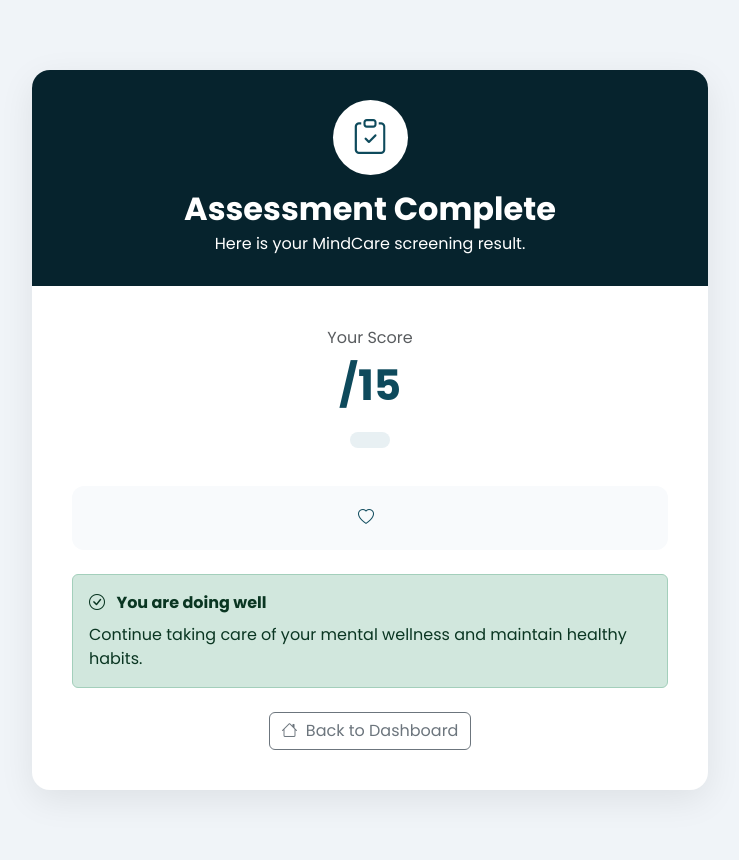
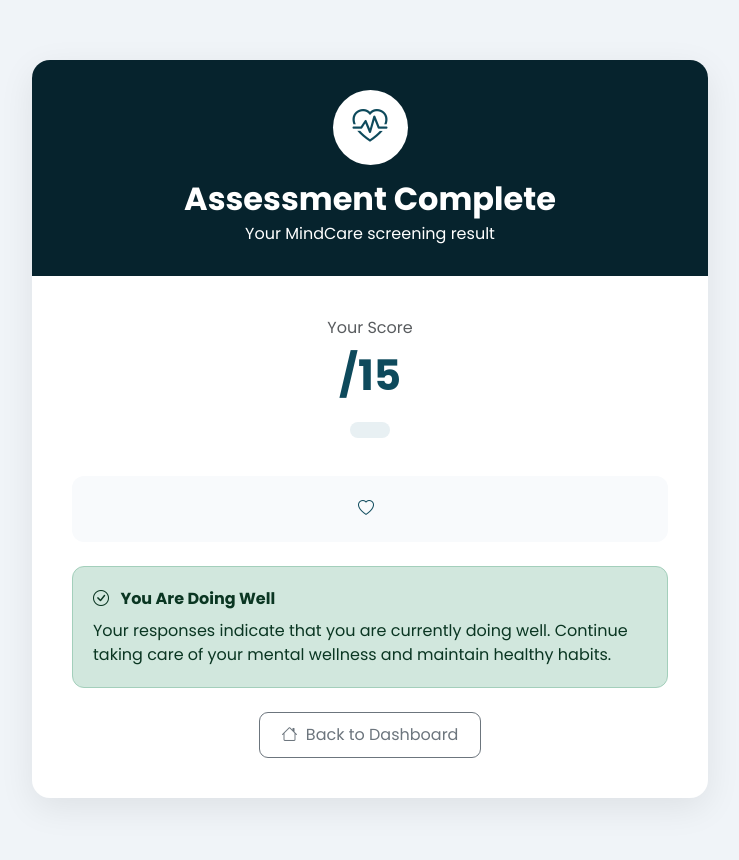
Before and after one commit to Chauhan-Alfiya/MainCare, a Flask app: template templates/assessment_result.html in a window 1280 px wide. Shown: the whole page, without its empty margins (270-1009 px from the left). After the commit the page ends 801 px from the top, so only its background shows below. Run offline with Flask 3, Linux system fonts and the light colour scheme; the template is opened without the code that fills it, so the values that code supplies are empty.

Commit message:
assessmnet update

```diff
--- a/templates/assessment_result.html
+++ b/templates/assessment_result.html
@@ -10,14 +10,17 @@
 
     <title>Assessment Result | MindCare</title>
 
+    <!-- Bootstrap -->
     <link
         href="https://cdn.jsdelivr.net/npm/bootstrap@5.3.3/dist/css/bootstrap.min.css"
         rel="stylesheet">
 
+    <!-- Bootstrap Icons -->
     <link
         href="https://cdn.jsdelivr.net/npm/bootstrap-icons@1.11.3/font/bootstrap-icons.css"
         rel="stylesheet">
 
+    <!-- Poppins -->
     <link
         href="https://fonts.googleapis.com/css2?family=Poppins:wght@400;500;600;700&display=swap"
         rel="stylesheet">
@@ -26,96 +29,83 @@
     <style>
 
         body {
-
             background: #f0f4f8;
-
             font-family: "Poppins", sans-serif;
-
         }
 
 
+        /* MAIN CONTAINER */
+
         .result-container {
-
             max-width: 700px;
-
-            margin: 70px auto;
-
+            margin: 60px auto;
         }
 
 
+        /* CARD */
+
         .result-card {
-
-            background: white;
-
+            background: #ffffff;
             border-radius: 18px;
-
             box-shadow: 0 10px 35px rgba(0,0,0,0.08);
-
             overflow: hidden;
-
         }
 
 
+        /* HEADER */
+
         .result-header {
-
             background: #06232d;
-
             color: white;
-
             padding: 30px;
-
             text-align: center;
-
         }
 
 
         .result-icon {
-
             width: 75px;
-
             height: 75px;
 
             border-radius: 50%;
 
             background: white;
-
             color: #0e4a5c;
 
             display: flex;
-
             align-items: center;
-
             justify-content: center;
 
             margin: 0 auto 15px;
 
             font-size: 35px;
-
         }
 
 
-        .result-body {
-
-            padding: 40px;
-
-            text-align: center;
-
+        .result-header h2 {
+            font-weight: 700;
         }
 
 
-        .score {
+        /* BODY */
 
-            font-size: 42px;
-
-            font-weight: 700;
-
-            color: #0e4a5c;
-
+        .result-body {
+            padding: 40px;
+            text-align: center;
         }
 
 
+        /* SCORE */
+
+        .score {
+            font-size: 42px;
+            font-weight: 700;
+            color: #0e4a5c;
+        }
+
+
+        /* RISK */
+
         .risk {
-
             display: inline-block;
 
             padding: 8px 20px;
@@ -123,18 +113,17 @@
             border-radius: 30px;
 
             background: #e8f0f3;
-
             color: #0e4a5c;
 
             font-weight: 600;
 
             margin: 15px 0;
-
         }
 
 
+        /* RECOMMENDATION */
+
         .recommendation {
-
             background: #f8fafc;
 
             border-radius: 12px;
@@ -143,11 +132,29 @@
 
             color: #475569;
 
+            line-height: 1.6;
         }
 
 
+        /* SUPPORT BOX */
+
+        .support-box {
+            border-radius: 12px;
+            padding: 20px;
+        }
+
+
+        /* HEALTHY BOX */
+
+        .healthy-box {
+            border-radius: 12px;
+            padding: 20px;
+        }
+
+
+        /* MAIN BUTTON */
+
         .btn-main {
-
             background: #0e4a5c;
 
             color: white;
@@ -160,14 +167,43 @@
 
             font-weight: 600;
 
+            transition: 0.2s;
         }
 
 
         .btn-main:hover {
+            background: #06232d;
+            color: white;
+        }
 
-            background: #06232d;
 
-            color: white;
+        /* DASHBOARD BUTTON */
+
+        .dashboard-btn {
+            border-radius: 9px;
+            padding: 10px 22px;
+        }
+
+
+        /* MOBILE */
+
+        @media (max-width: 576px) {
+
+            .result-container {
+                margin: 25px auto;
+            }
+
+            .result-body {
+                padding: 25px 20px;
+            }
+
+            .result-header {
+                padding: 25px 20px;
+            }
+
+            .score {
+                font-size: 36px;
+            }
 
         }
 
@@ -185,17 +221,29 @@
     <div class="result-card">
 
 
+        <!-- ========================================= -->
+        <!-- HEADER -->
+        <!-- ========================================= -->
+
         <div class="result-header">
 
 
             <div class="result-icon">
 
-                <i class="bi bi-clipboard-check"></i>
+                {% if support_required %}
+
+                    <i class="bi bi-chat-heart"></i>
+
+                {% else %}
+
+                    <i class="bi bi-heart-pulse"></i>
+
+                {% endif %}
 
             </div>
 
 
-            <h2 class="fw-bold mb-1">
+            <h2 class="mb-1">
 
                 Assessment Complete
 
@@ -204,7 +252,7 @@
 
             <p class="mb-0">
 
-                Here is your MindCare screening result.
+                Your MindCare screening result
 
             </p>
 
@@ -212,8 +260,15 @@
         </div>
 
 
+
+        <!-- ========================================= -->
+        <!-- BODY -->
+        <!-- ========================================= -->
+
         <div class="result-body">
 
+
+            <!-- SCORE TITLE -->
 
             <p class="text-muted mb-1">
 
@@ -222,12 +277,16 @@
             </p>
 
 
+            <!-- SCORE -->
+
             <div class="score">
 
                 {{ score }}/15
 
             </div>
 
+
+            <!-- RISK LEVEL -->
 
             <div class="risk">
 
@@ -236,71 +295,140 @@
             </div>
 
 
+
+            <!-- ========================================= -->
+            <!-- RECOMMENDATION -->
+            <!-- ========================================= -->
+
             <div class="recommendation mt-3 mb-4">
+
 
                 <i class="bi bi-heart me-2"
                    style="color:#0e4a5c;"></i>
 
+
                 {{ recommendation }}
+
 
             </div>
 
 
+
+            <!-- ================================================= -->
+            <!-- SUPPORT REQUIRED -->
+            <!-- SCORE 5 - 15 -->
+            <!-- ================================================= -->
+
             {% if support_required %}
 
-    <div class="alert alert-warning text-start">
+
+                <div class="alert alert-warning text-start support-box">
+
 
                     <strong>
+
                         <i class="bi bi-chat-heart me-2"></i>
+
                         Counsellor Support Recommended
+
                     </strong>
 
+
                     <p class="mb-0 mt-2">
-            Your assessment score suggests that speaking
+
+                        Your responses suggest that talking
                         with a counsellor may be helpful.
+
+                        You can choose a counsellor and start
+                        a private chat before booking an appointment.
+
                     </p>
 
+
                 </div>
+
+
+
+                <!-- CHOOSE COUNSELLOR -->
+
+                <div class="mt-3">
+
 
                     <a
                         href="{{ url_for('counsellors') }}"
                         class="btn btn-main">
 
+
                         <i class="bi bi-person-heart me-2"></i>
-        Find a Counsellor
+
+
+                        Choose Counsellor
+
 
                     </a>
 
+
+                </div>
+
+
+            <!-- ================================================= -->
+            <!-- HEALTHY -->
+            <!-- SCORE 0 - 4 -->
+            <!-- ================================================= -->
+
             {% else %}
 
-    <div class="alert alert-success text-start">
+
+                <div class="alert alert-success text-start healthy-box">
+
 
                     <strong>
+
                         <i class="bi bi-check-circle me-2"></i>
-            You are doing well
+
+                        You Are Doing Well
+
                     </strong>
 
+
                     <p class="mb-0 mt-2">
-            Continue taking care of your mental wellness
-            and maintain healthy habits.
+
+                        Your responses indicate that you are
+                        currently doing well.
+
+                        Continue taking care of your mental
+                        wellness and maintain healthy habits.
+
                     </p>
 
+
                 </div>
+
 
             {% endif %}
 
 
+
+            <!-- ========================================= -->
+            <!-- BACK TO DASHBOARD -->
+            <!-- ========================================= -->
+
             <div class="mt-4">
+
 
                 <a
                     href="{{ url_for('student_dashboard') }}"
-                    class="btn btn-outline-secondary">
+                    class="btn btn-outline-secondary dashboard-btn">
+
 
                     <i class="bi bi-house me-1"></i>
 
+
                     Back to Dashboard
 
+
                 </a>
+
 
             </div>
 
```
Also changed, not shown: templates/counsellors.html (+10 -0 lines). Lines whose indentation alone changed are shown as unchanged.
